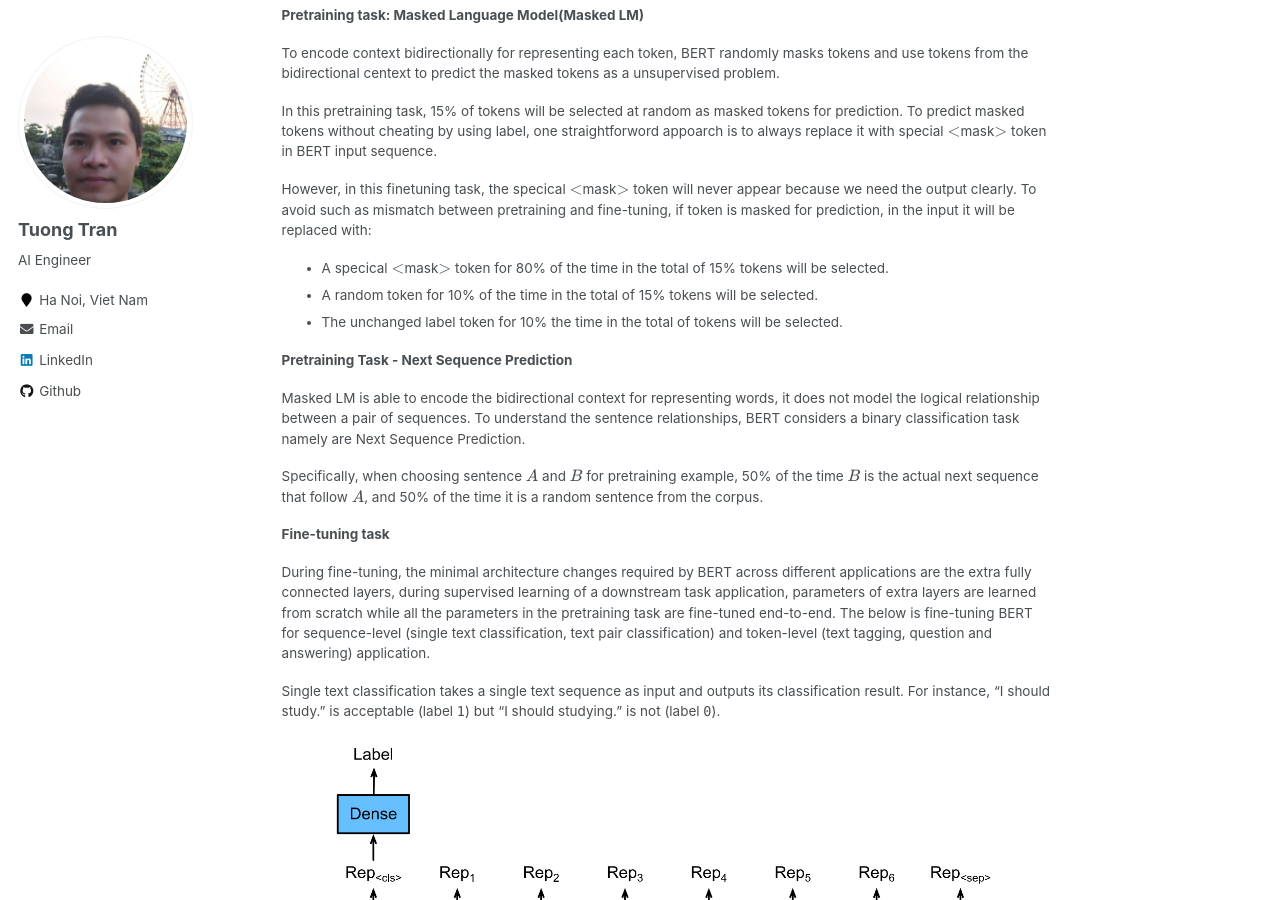
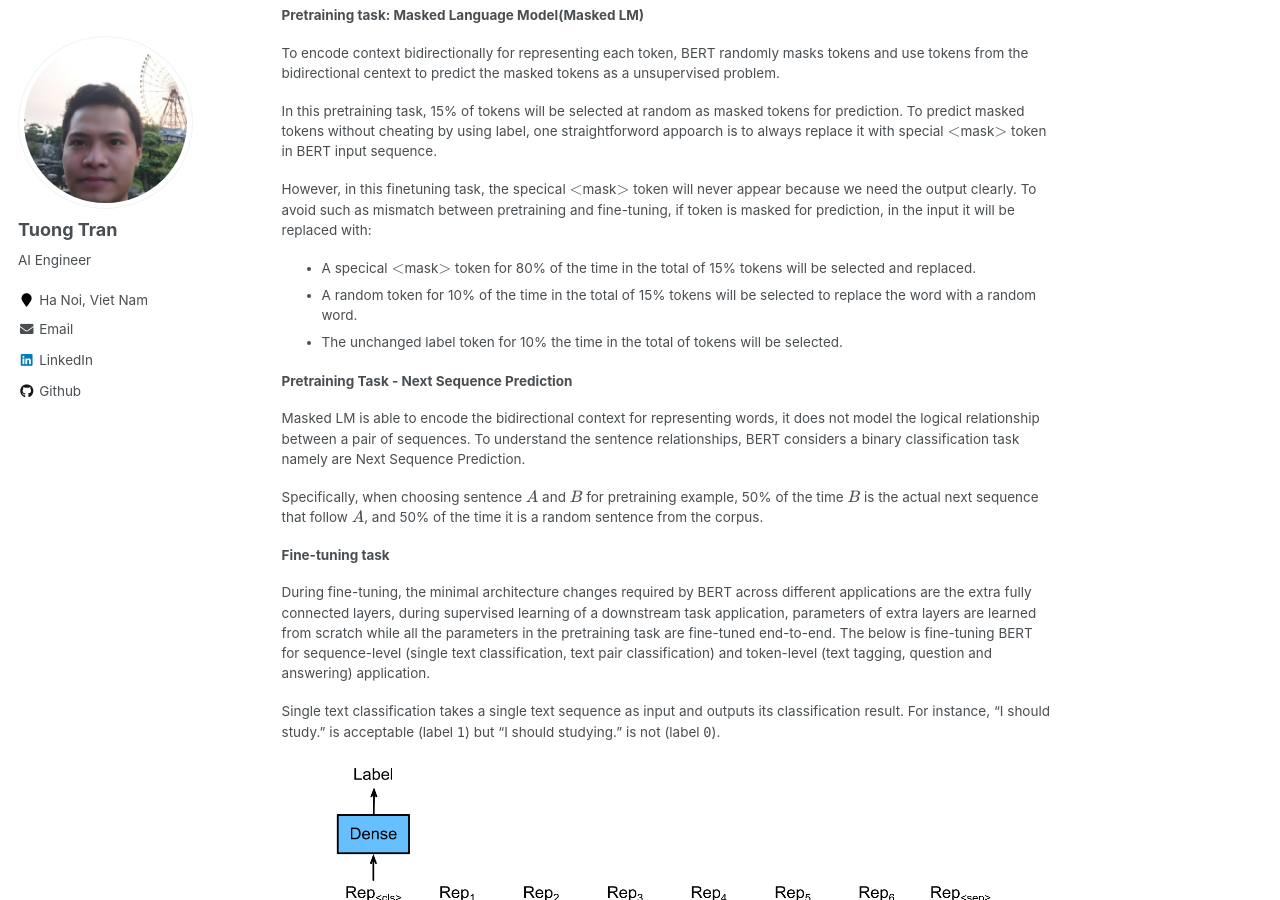
Before and after one commit to tuongtranngoc/tuongtranngoc.github.io, a Jekyll site: the page built from _posts/2024-01-21-BERT.md, in a window 1280 px wide and 900 px high, scrolled down 2300 px. Built offline with Jekyll 4.4.1, drawn with Linux system fonts in a browser that asks for light colours; formulas are drawn with MathJax 3.

Commit message:
update: blogs/bert

```diff
--- a/_posts/2024-01-21-BERT.md
+++ b/_posts/2024-01-21-BERT.md
@@ -73,8 +73,8 @@
 
 However, in this finetuning task, the specical $<$mask$>$ token will never appear because we need the output clearly. To avoid such as mismatch between pretraining and fine-tuning, if token is masked for prediction, in the input it will be replaced with:
 
-+ A specical $<$mask$>$ token for 80% of the time in the total of 15% tokens will be selected.
-+ A random token for 10% of the time in the total of 15% tokens will be selected.
++ A specical $<$mask$>$ token for 80% of the time in the total of 15% tokens will be selected and replaced.
++ A random token for 10% of the time in the total of 15% tokens will be selected to replace the word with a random word.
 + The unchanged label token for 10% the time in the total of tokens will be selected.
 
 **Pretraining Task - Next Sequence Prediction**
```
